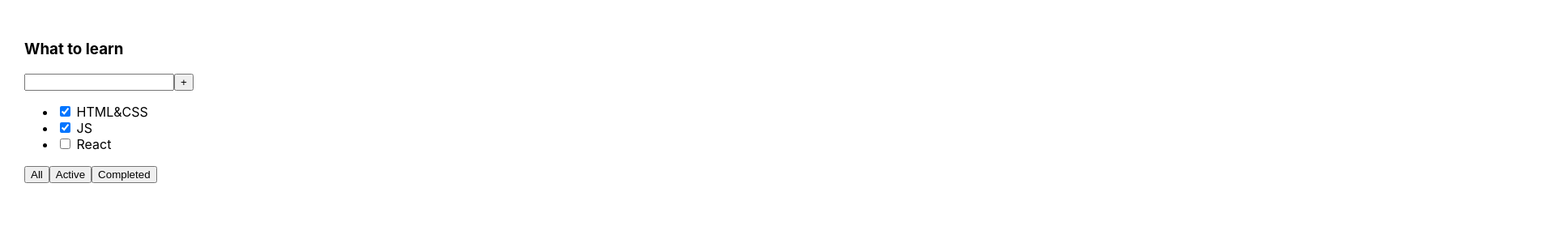
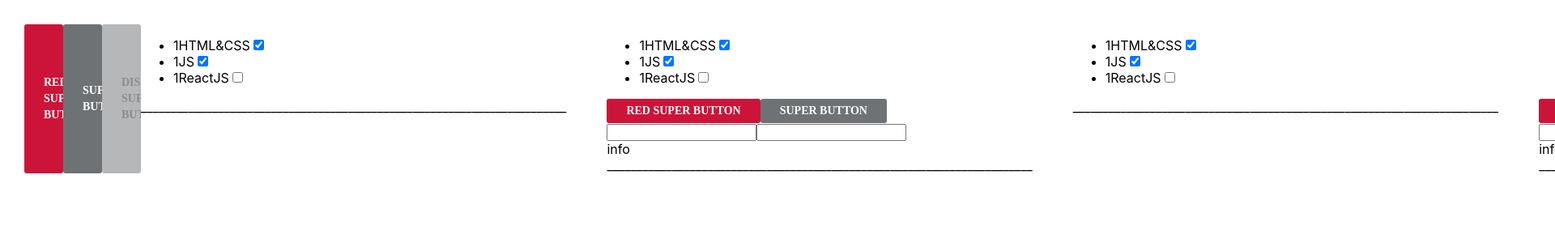
Before and after one commit to RuslanZhavoronkov/dop_mondey, a React (Create React App) app: page / in a window 1280 px wide. Shown: the top 300 px of the page at 81% size, 1920 px wide, since content can reach past the window. Built offline with nearby package versions, Linux system fonts and the light colour scheme.

Commit message:
Lesson_4_dopMonday

```diff
--- a/src/App.tsx
+++ b/src/App.tsx
@@ -1,26 +1,40 @@
 import React from 'react';
 import './App.css';
+import { SuperButton } from './components/SuperButton';
+import { SuperAdidas } from './components/SuperAdidas';
 
 function App() {
+
+    const tasks = [
+        {id: 1, title:'HTML&CSS', isDone: true},
+        {id: 1, title:'JS', isDone: true},
+        {id: 1, title:'ReactJS', isDone: false}
+    ]
     return (
         <div className="App">
-            <div>
-                <h3>What to learn</h3>
-                <div>
-                    <input/>
-                    <button>+</button>
-                </div>
-                <ul>
-                    <li><input type="checkbox" checked={true}/> <span>HTML&CSS</span></li>
-                    <li><input type="checkbox" checked={true}/> <span>JS</span></li>
-                    <li><input type="checkbox" checked={false}/> <span>React</span></li>
-                </ul>
-                <div>
-                    <button>All</button>
-                    <button>Active</button>
-                    <button>Completed</button>
-                </div>
-            </div>
+            {/* <SuperButton callBack={()=>{}} color='red'/> */}
+            <SuperButton callBack={()=>{}} color='red'>RED SUPER BUTTON</SuperButton>
+            <SuperButton callBack={()=>{}}>SUPER BUTTON</SuperButton>
+            <SuperButton callBack={()=>{}} disabled>DISABLED SUPER BUTTON</SuperButton>
+
+            <SuperAdidas tasks = {tasks} />
+            <SuperAdidas tasks = {tasks} >
+            <SuperButton callBack={()=>{}} color='red'>RED SUPER BUTTON</SuperButton>
+            <SuperButton callBack={()=>{}}>SUPER BUTTON</SuperButton>
+            <input type="text"/>
+            <input type="text"/>
+            <div>info</div>
+            </SuperAdidas>
+
+
+            <SuperAdidas tasks = {tasks} />
+            <SuperAdidas tasks = {tasks} >
+            <SuperButton callBack={()=>{}} color='red'>RED SUPER BUTTON</SuperButton>
+            <SuperButton callBack={()=>{}}>SUPER BUTTON</SuperButton>
+            <input type="text"/>
+            <input type="text"/>
+            <div>info</div>
+            </SuperAdidas>
         </div>
     );
 }
--- /dev/null
+++ b/src/components/SuperAdidas.tsx
@@ -0,0 +1,34 @@
+import React from "react";
+
+type PropsType ={
+tasks: InType[]
+children?:React.ReactNode
+}
+
+type InType ={
+id: number,
+title:string,
+isDone: boolean
+}
+
+export const SuperAdidas: React.FC <PropsType> = (props: PropsType) => {
+
+    const {tasks, children} = props
+    return(
+<div>
+<ul>
+{tasks.map(el =>{
+    return (
+        <li key = {el.id}>
+            <span>{el.id}</span>
+            <span>{el.title}</span>
+            <input type = {'checkbox'} checked = {el.isDone}/>
+        </li>
+    )
+})}
+</ul>
+<div>{children}</div>
+<div>________________________________________________________________________</div>
+</div>
+    )
+}
--- /dev/null
+++ b/src/components/SuperButton.module.css
@@ -0,0 +1,65 @@
+.button {
+    overflow:hidden;
+    padding: 5px 24px;
+    border-radius: 3px;
+    border: none;
+    color: white;
+    font-family: 'Montserrat, sans-serif';
+    font-weight: 600;
+    font-size: 14px;
+    line-height: 20px;
+    cursor: pointer
+}
+
+.disabled {
+    color: #1d1b1b;
+    background: #913636;
+    opacity: 0.5;
+}
+
+.secondary {
+    color: #06c;
+    background: transparent;
+    border: 1px solid #0066CC;
+    border-radius: 3px;
+
+}
+
+.default {
+    background: rgb(111, 114, 117);
+}
+
+
+.red {
+    background: #cc1439;
+}
+
+.default:hover {
+    background: #0080ff;
+}
+
+.red:hover {
+    background: #ff1a47;
+}
+
+.secondary:hover {
+    background: #073057;
+}
+
+.default:active {
+    background: #0059b3;
+}
+
+.secondary:active {
+    background: #C9E5FF;
+}
+
+
+.red:active {
+    background: #C9E5FF;
+}
+
+
+.button:disable {
+    cursor: default;
+}
--- /dev/null
+++ b/src/components/SuperButton.tsx
@@ -0,0 +1,80 @@
+import React from "react";
+import s from './SuperButton.module.css'
+
+type PropsType = {
+    callBack: ()=> void
+    name?: string
+    color?: string
+    disabled?: boolean
+    children: React.ReactNode
+}
+
+
+
+export const SuperButton: React.FC <PropsType> = (props) => {
+
+    const{callBack, name, color, disabled, children, ...otherProps} = props
+
+
+
+    const onClickHandler = () => {
+    callBack()
+    }
+
+
+    // const finalClassName = s.button
+    // + (disabled ? ' ' + s.disabled
+    // : color === 'red'
+    // ? ' ' + s.red
+    // : color === 'secondary'
+    // ? ' ' +s.secondary
+    // : ' ' s.default )
+
+    // + (className ? ' ' + className : '')
+
+//const finalClassName = `${s.button} ${s.default}`
+
+// const finalClassName = `
+// ${s.button}
+// ${color === 'red' ? s.red : s.default}
+// ${disabled ? s.disabled : ""}  `
+
+const finalClassName = `
+${s.button}
+${color === 'red' ? s.red : s.color === 'secondary' ? s.secondary : s.default}
+${disabled ? s.disabled : ""}  `
+
+
+
+
+
+
+    return (
+        <button  className={finalClassName} onClick={onClickHandler}>{children}</button>
+    )
+}
+
+//----------------------------------------------------------------------------------------------------------------------------------------------
+// type PropsType = {
+//     callBack: ()=> void
+//     name: string
+//     color: string
+// }
+
+
+
+// export SuperButton: React.FC <PropsType> = ({
+//     callBack,
+//     color,
+//     name,
+//     ... otherProps}) => {
+
+//     const onClickHandler = () => {
+//     callBack()
+//     }
+// console.log (color)
+
+//     return (
+//         <button onClick={onClickHandler}>{name}</button>
+//     )
+// }
```
